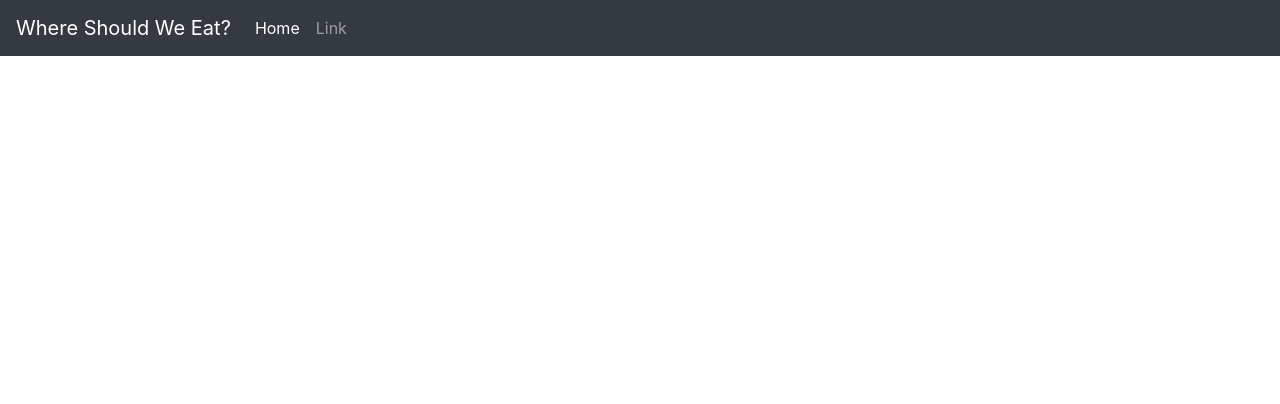
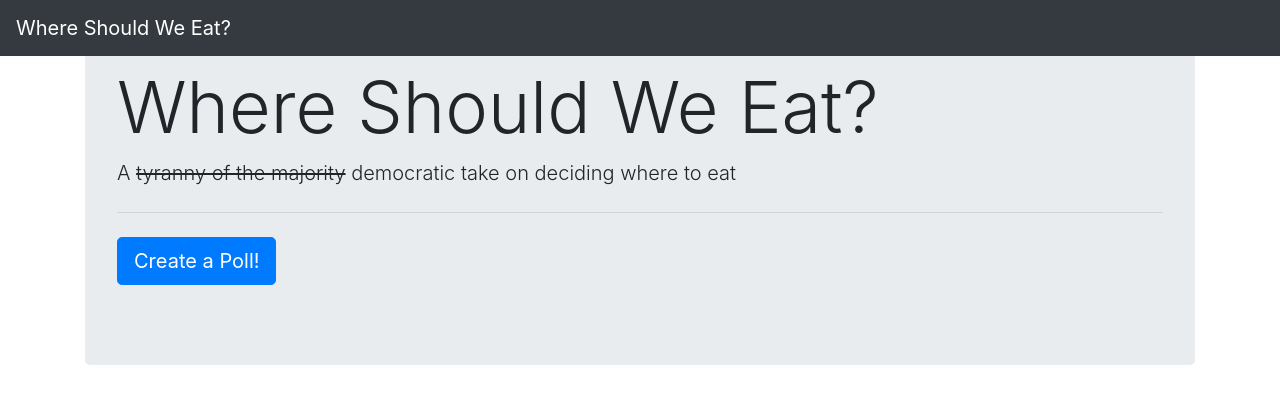
Before and after one commit to chrisshyi/foodpolls, a Django app: page / in a window 1280 px wide. Shown: the top 404 px of the page. Run offline with Django 3.2, Linux system fonts and the light colour scheme; some libraries are stand-ins or nearby versions.

Commit message:
Added jumbotron to index.html

```diff
--- a/polls/templates/polls/base.html
+++ b/polls/templates/polls/base.html
@@ -27,22 +27,11 @@
             aria-expanded="false" aria-label="Toggle navigation">
             <span class="navbar-toggler-icon"></span>
         </button>
-
-        <div class="collapse navbar-collapse" id="navbarSupportedContent">
-            <ul class="navbar-nav mr-auto">
-                <li class="nav-item active">
-                    <a class="nav-link" href="#">Home
-                        <span class="sr-only">(current)</span>
-                    </a>
-                </li>
-                <li class="nav-item">
-                    <a class="nav-link" href="#">Link</a>
-                </li>
-            </ul>
-        </div>
     </nav>
-
-
+    <div class="container">
+        {% block content %}
+        {% endblock %}
+    </div>
     <script src="https://code.jquery.com/jquery-3.2.1.slim.min.js" integrity="sha384-KJ3o2DKtIkvYIK3UENzmM7KCkRr/rE9/Qpg6aAZGJwFDMVNA/GpGFF93hXpG5KkN"
         crossorigin="anonymous"></script>
     <script src="https://cdnjs.cloudflare.com/ajax/libs/popper.js/1.12.3/umd/popper.min.js" integrity="sha384-vFJXuSJphROIrBnz7yo7oB41mKfc8JzQZiCq4NCceLEaO4IHwicKwpJf9c9IpFgh"
--- a/polls/templates/polls/index.html
+++ b/polls/templates/polls/index.html
@@ -1 +1,15 @@
 {% extends 'polls/base.html' %}
+{% block content %}
+<div class="row">
+    <div class="col">
+        <div class="jumbotron">
+            <h1 class="display-3">Where Should We Eat?</h1>
+            <p class="lead">A <span style="text-decoration: line-through;">tyranny of the majority</span> democratic take on deciding where to eat</p>
+            <hr class="my-4">
+            <p class="lead">
+                <a class="btn btn-primary btn-lg" href="#" role="button">Create a Poll!</a>
+            </p>
+        </div>
+    </div>
+</div>
+{% endblock %}
```
